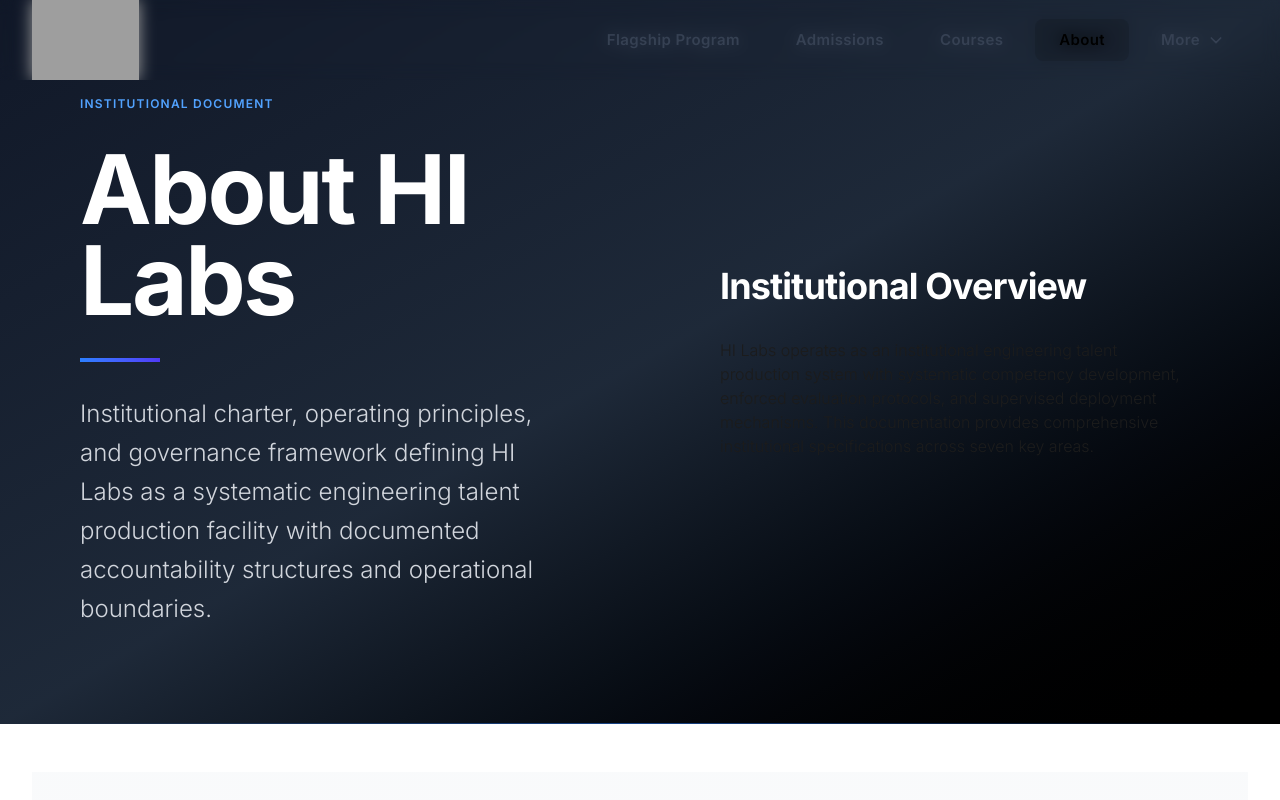
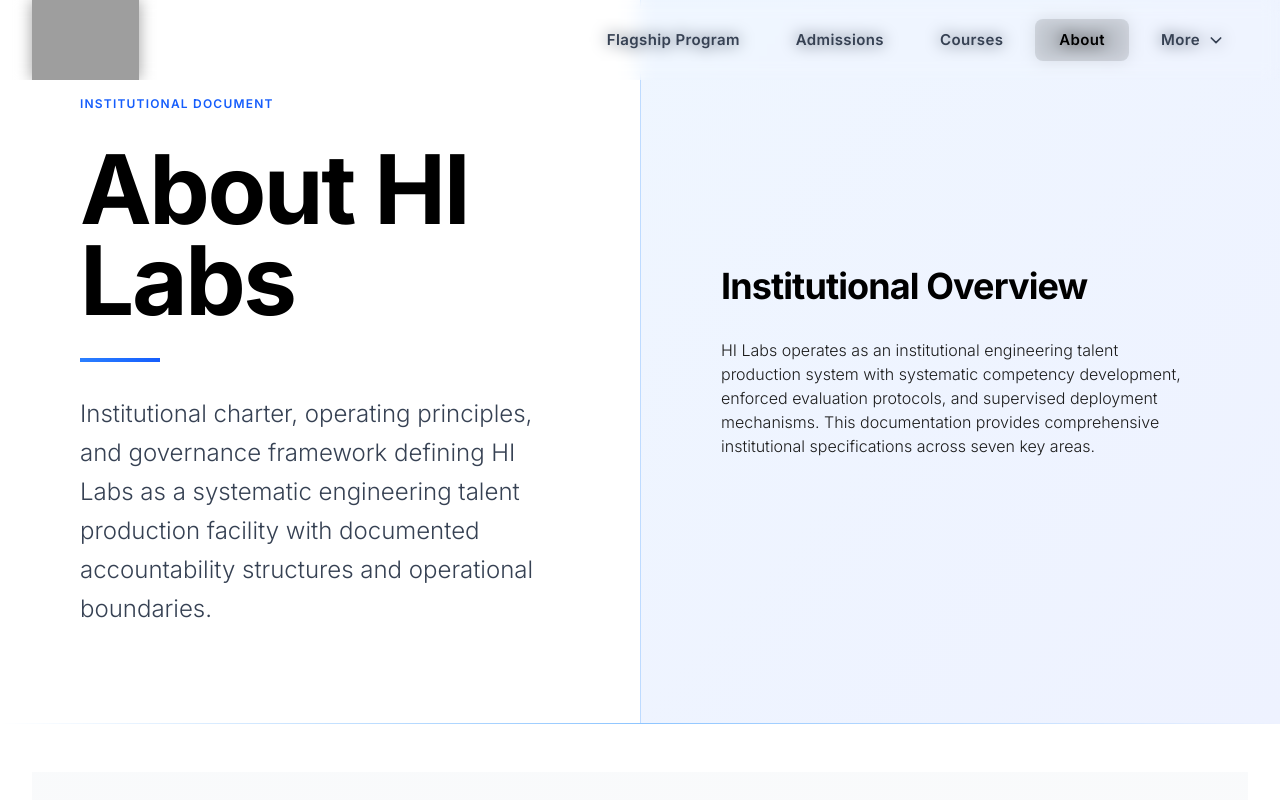
Before and after one commit to atk-fawrit/fws-hilabs-website, a Next.js app: page /about in a window 1280 px wide. Shown: the top 800 px of the page. Built offline with nearby package versions, Linux system fonts and the light colour scheme; grey boxes are pictures that could not be loaded.

Commit message:
UI: Fix About page theme to match homepage light design

```diff
--- a/src/features/about/AboutPage.tsx
+++ b/src/features/about/AboutPage.tsx
@@ -81,15 +81,10 @@ export default function AboutPage() {
 // ============================================================
 function HeroSection() {
   return (
-    <section className="relative bg-gradient-to-br from-gray-900 via-gray-800 to-black overflow-hidden">
-      {/* Background decorative elements */}
-      <div className="absolute top-0 right-0 w-96 h-96 bg-blue-500/10 rounded-full blur-3xl -z-10"></div>
-      <div className="absolute bottom-0 left-0 w-80 h-80 bg-indigo-500/10 rounded-full blur-3xl -z-10"></div>
-      <div className="absolute top-1/2 left-1/2 w-full h-full -z-10 opacity-30">
-        <div className="absolute top-10 left-10 w-2 h-2 bg-white/20 rounded-full"></div>
-        <div className="absolute top-32 right-20 w-1 h-1 bg-white/30 rounded-full"></div>
-        <div className="absolute bottom-32 left-1/3 w-1.5 h-1.5 bg-white/20 rounded-full"></div>
-      </div>
+    <section className="relative bg-white overflow-hidden">
+      {/* Subtle background pattern */}
+      <div className="absolute top-0 right-0 w-96 h-96 bg-blue-100/40 rounded-full blur-3xl -z-10"></div>
+      <div className="absolute bottom-0 left-0 w-80 h-80 bg-indigo-100/30 rounded-full blur-3xl -z-10"></div>
 
       <div className="max-w-7xl mx-auto">
         <div className="grid grid-cols-1 lg:grid-cols-2 min-h-[85vh]">
@@ -97,14 +92,14 @@ function HeroSection() {
           <div className="flex items-center px-8 md:px-16 lg:px-20 py-20 lg:py-24">
             <div className="max-w-xl space-y-10">
               <div className="space-y-8">
-                <div className="text-xs uppercase tracking-widest text-blue-400 font-semibold">
+                <div className="text-xs uppercase tracking-widest text-blue-600 font-semibold">
                   Institutional Document
                 </div>
-                <h1 className="text-6xl md:text-7xl lg:text-8xl font-bold tracking-tight leading-[0.95] text-white">
+                <h1 className="text-6xl md:text-7xl lg:text-8xl font-bold tracking-tight leading-[0.95] text-black">
                   About HI Labs
                 </h1>
-                <div className="w-20 h-1 bg-gradient-to-r from-blue-500 to-indigo-600"></div>
-                <p className="text-xl md:text-2xl text-gray-300 leading-relaxed font-light">
+                <div className="w-20 h-1 bg-gradient-to-r from-blue-500 to-blue-600"></div>
+                <p className="text-xl md:text-2xl text-gray-700 leading-relaxed font-light">
                   Institutional charter, operating principles, and governance framework defining HI Labs
                   as a systematic engineering talent production facility with documented accountability
                   structures and operational boundaries.
@@ -114,18 +109,15 @@ function HeroSection() {
           </div>
 
           {/* Right Column */}
-          <div className="relative px-8 md:px-16 lg:px-20 py-32 lg:py-24 flex items-center">
-            {/* Card Background */}
-            <div className="absolute inset-0 bg-gradient-to-br from-white/10 to-white/5 border border-white/20 rounded-2xl backdrop-blur-sm -z-10"></div>
-
+          <div className="relative px-8 md:px-16 lg:px-20 py-32 lg:py-24 flex items-center bg-gradient-to-br from-blue-50 to-indigo-50 border-l border-blue-200">
             <div className="max-w-xl space-y-8">
               <div>
-                <h2 className="text-3xl md:text-4xl font-bold text-white mb-6 tracking-tight">
+                <h2 className="text-3xl md:text-4xl font-bold text-black mb-6 tracking-tight">
                   Institutional Overview
                 </h2>
               </div>
 
-              <div className="text-lg text-gray-200 leading-relaxed font-light">
+              <div className="text-lg text-gray-700 leading-relaxed font-light">
                 <p>
                   HI Labs operates as an institutional engineering talent production system with
                   systematic competency development, enforced evaluation protocols, and supervised
@@ -138,7 +130,7 @@ function HeroSection() {
         </div>
       </div>
 
-      <div className="absolute bottom-0 left-0 right-0 h-px bg-gradient-to-r from-transparent via-blue-500/50 to-transparent"></div>
+      <div className="absolute bottom-0 left-0 right-0 h-px bg-gradient-to-r from-transparent via-blue-300 to-transparent"></div>
     </section>
   );
 }
```
